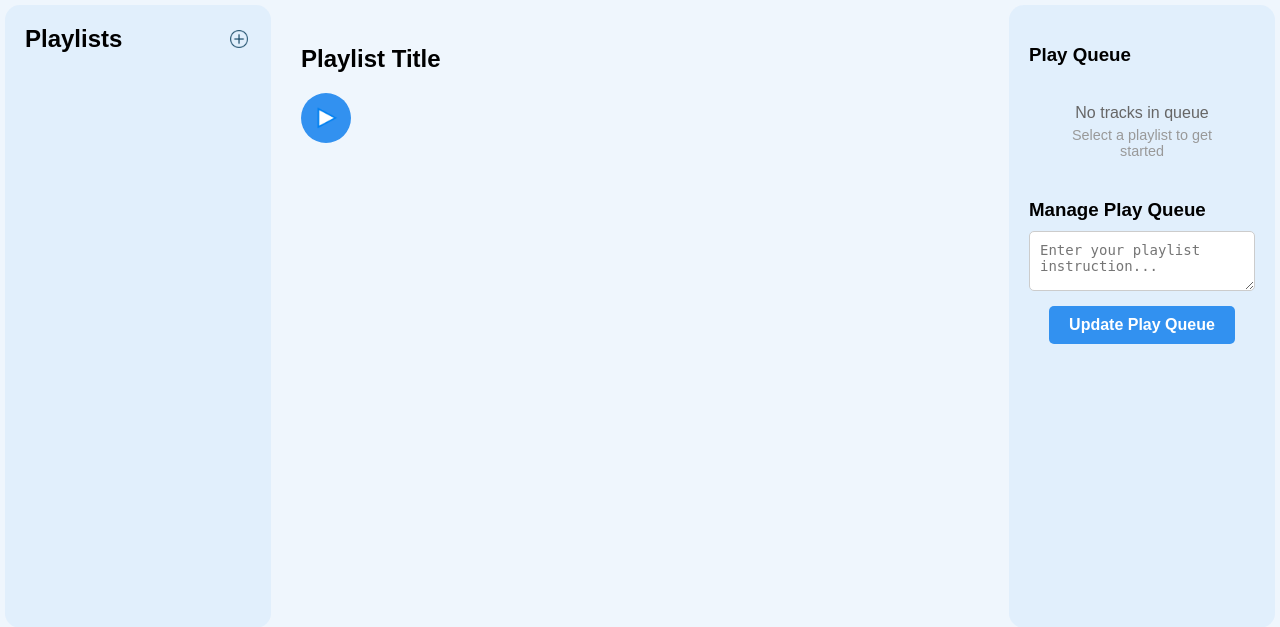
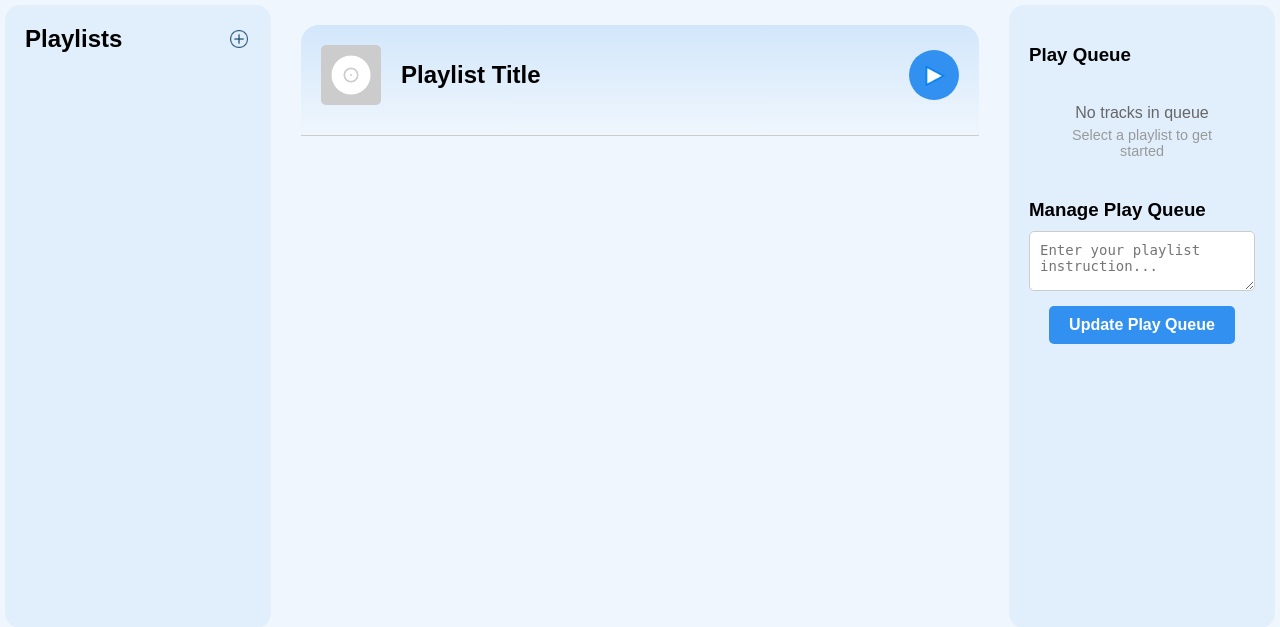
Before and after one commit to ACMLCZH/IntelligentMusicPlayer, a Django app: page /index/ in a window 1280 px wide. Shown: the part 67-694 px from the top of the page. Run offline with Django 5.2, Linux system fonts and the light colour scheme; a user stored in the database is signed in; data comes from the database, SQL or seed files in the repository; data that the repository does not hold is empty.

Commit message:
More updates on visual effects

```diff
--- a/myapp/static/index.js
+++ b/myapp/static/index.js
@@ -262,6 +262,16 @@ function displaySongs(favListData) {
     // Update player's playlist items
     if (player) {
         player.updatePlaylistItems();
+    }
+
+    const playlistCover = document.getElementById('playlist-cover');
+    if (songsDetail.length > 0) {
+        // Select a random song
+        const randomIndex = Math.floor(Math.random() * songsDetail.length);
+        const randomSong = songsDetail[randomIndex];
+        playlistCover.src = randomSong.cover_url;
+    } else {
+        playlistCover.src = '/static/default-cover.jpg';
     }
 }
 
--- a/myapp/static/index_style.css
+++ b/myapp/static/index_style.css
@@ -209,22 +209,42 @@ body {
 
 .playlist-info {
     display: flex;
-    flex-direction: column;  /* 垂直排列子元素 */
+    align-items: center;
     margin-bottom: 20px;
+    background: linear-gradient(to bottom, #3291f027, #3291f000);
+    padding: 20px;
+    border-top-left-radius: 18px;
+    border-top-right-radius: 18px;
+    border-bottom: 1px solid #ccc;
+    padding-bottom: 30px;
 }
 
+#playlist-cover {
+    width: 60px;
+    height: 60px;
+    margin-right: 20px;
+    border-radius: 5px;
+    object-fit: cover;
+}
+
+#current-playlist-title {
+    flex-grow: 1;
+    margin: 0;
+}
+
+
 #add-to-playqueue {
-    width: 50px;              /* 按钮的宽度 */
-    height: 50px;             /* 按钮的高度，与宽度相同以形成正方形 */
-    background-color: #3291F0;/* 按钮的背景颜色 */
-    border: none;             /* 去除默认边框 */
-    border-radius: 50%;       /* 使按钮成为圆形 */
-    cursor: pointer;          /* 鼠标变为指针 */
-    position: relative;       /* 为子元素定位做准备 */
-    display: flex;            /* 使用Flex布局 */
-    align-items: center;      /* 垂直居中 */
-    justify-content: center;  /* 水平居中 */
-    transition: background-color 0.3s; /* 添加过渡效果 */
+    margin-left: 10px;
+    width: 50px;
+    height: 50px;
+    background-color: #3291F0;
+    border: none;
+    border-radius: 50%;
+    cursor: pointer;
+    display: flex;
+    align-items: center;
+    justify-content: center;
+    transition: background-color 0.3s;
 }
 
 #add-to-playqueue img {
--- a/myapp/templates/index.html
+++ b/myapp/templates/index.html
@@ -62,6 +62,7 @@
         <div class="main-content">
             <!-- Current Playlist Information -->
             <div class="playlist-info">
+                <img id="playlist-cover" src="/static/default-cover.jpg" alt="Playlist Cover">
                 <h2 id="current-playlist-title">Playlist Title</h2>
                 <button id="add-to-playqueue">
                     <img src="/static/play.png" alt="Add to Play Queue" id="add-to-playqueue-img">
```
